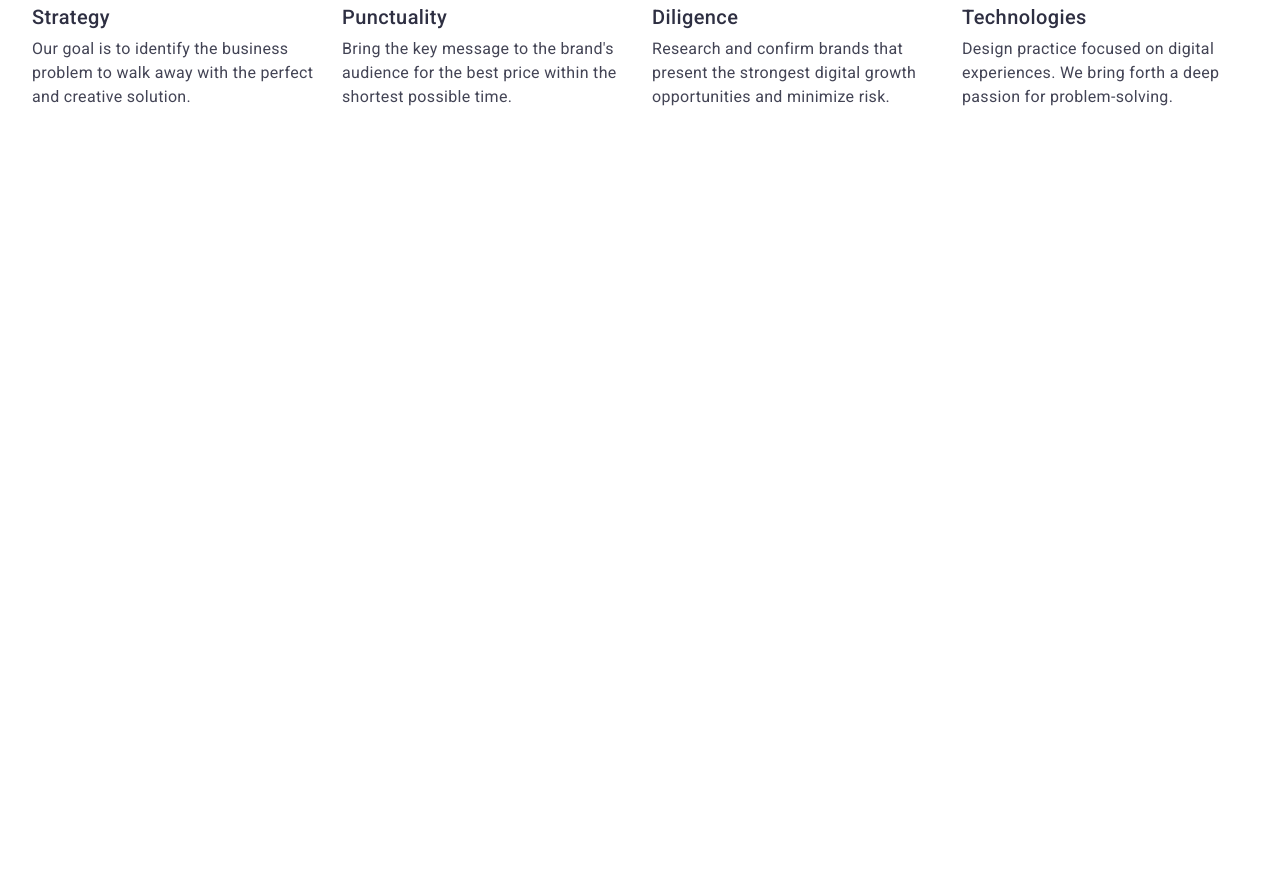
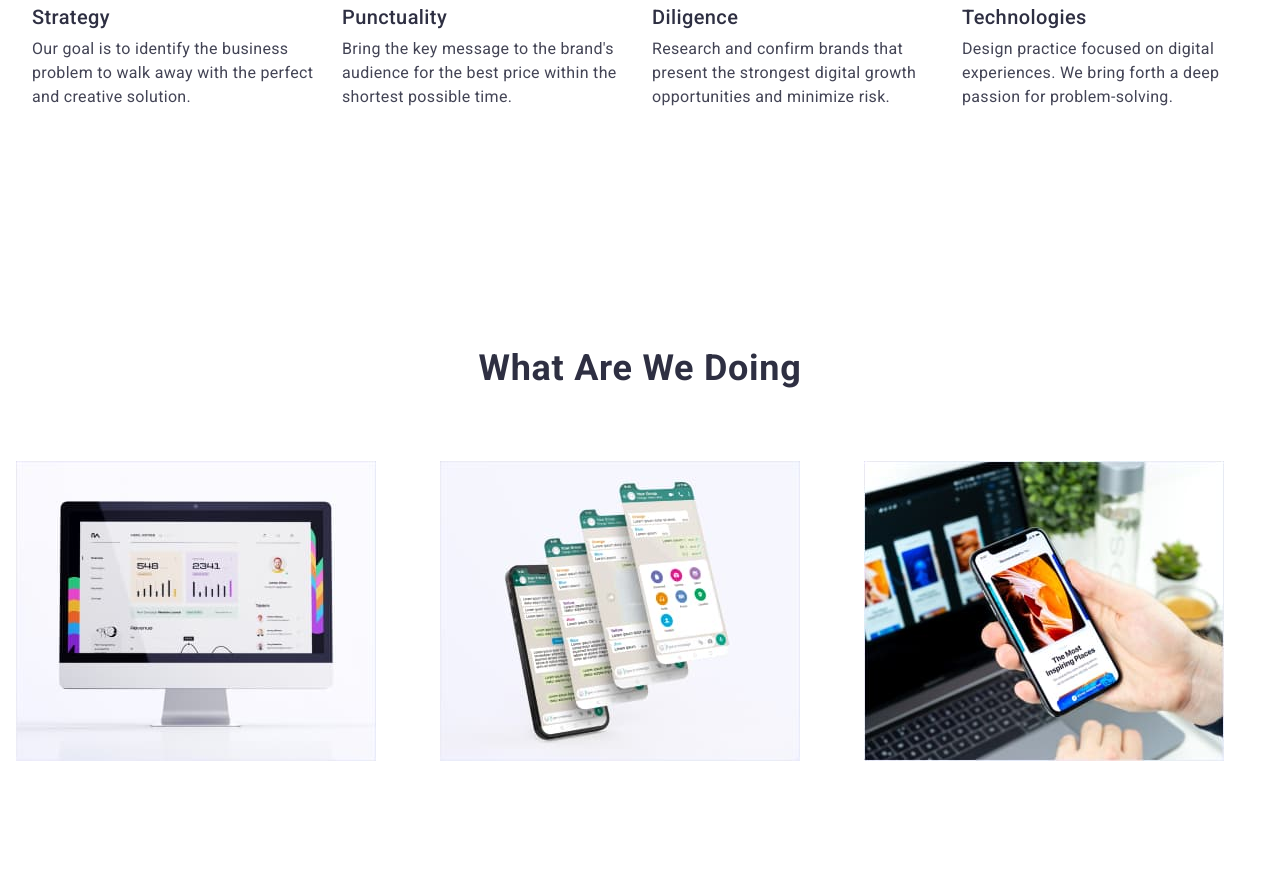
Before and after one commit to shevchenkoiryna88/goit-markup-hw-06-new, a plain HTML site: page index.html in a window 1280 px wide. Shown: the part 355-1236 px from the top of the page. Before the commit the page ends 800 px from the top, so only its background shows below. Drawn offline with nearby package versions, Linux system fonts and the light colour scheme.

Commit message:
section 3

```diff
--- a/css/media.css
+++ b/css/media.css
@@ -60,6 +60,10 @@
             letter-spacing: 0.4px;
         }
 
+        .section-tree{
+            display: block;
+        }
+
 
 
         }
--- a/css/style.css
+++ b/css/style.css
@@ -320,6 +320,7 @@ max-width: 496px;}
 
 .section-tree{
     padding-bottom: 120px;
+    display: none;
 }
 
 .section-tree-list-display{
--- a/index.html
+++ b/index.html
@@ -130,7 +130,7 @@ https://cdnjs.cloudflare.com/ajax/libs/modern-normalize/2.0.0/modern-normalize.m
 
 <!-- Section 3 What are we doing -->
 
-<!-- <section class="section-tree">
+<section class="section-tree">
     <div class="container">
 
     <h2 class="section-three-titel">What are we doing</h2>
@@ -149,7 +149,7 @@ https://cdnjs.cloudflare.com/ajax/libs/modern-normalize/2.0.0/modern-normalize.m
         </li>
     </ul>
     </div>
-</section> -->
+</section>
 
 <!-- Section 3 (What are we doing) END-->
 
```
